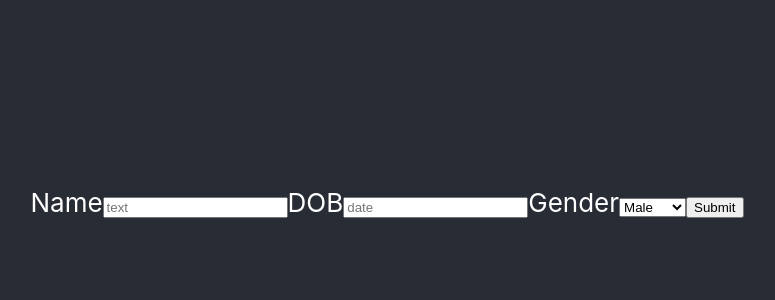
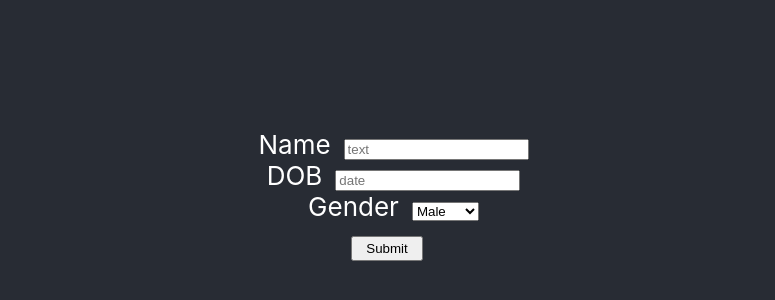
Before and after one commit to ML6503/React-Form, a React (Create React App) app: page / in a window 1280 px wide. Shown: the part 198-498 px from the top of the page, without its empty margins (253-1028 px from the left). Built offline with nearby package versions, Linux system fonts and the light colour scheme.

Commit message:
some nasty css added

```diff
--- a/src/App.css
+++ b/src/App.css
@@ -12,7 +12,7 @@
   background-color: #282c34;
   min-height: 100vh;
   display: flex;
-  flex-direction: column;
+  /* flex-direction: column; */
   align-items: center;
   justify-content: center;
   font-size: calc(10px + 2vmin);
@@ -31,3 +31,17 @@
     transform: rotate(360deg);
   }
 }
+
+.form {
+  flex-direction: column;
+}
+
+.label {
+  padding: .5em;
+}
+
+.submit {
+  align-self: center;
+  margin: 1em;
+  padding: .25em 1em;
+}
--- a/src/App.js
+++ b/src/App.js
@@ -1,5 +1,4 @@
 import React from 'react';
-import logo from './logo.svg';
 import './App.css';
 import Form from './Form';
 
--- a/src/Form.js
+++ b/src/Form.js
@@ -39,14 +39,14 @@ class Form extends React.Component {
     render()  {
 
         return (
-            <div>
+            <form className="form" onSubmit={this.onSubmit}>
                 {
                     this.props.input.map(el => {
                         //return input for every el
                         if(el.id === "name") {
                             return (
-                                <>
-                                    <label htmlFor={el.id}>{el.label}</label>
+                                <div key={el.id}>
+                                    <label className="label" htmlFor={el.id}>{el.label}</label>
                                     <input
                                         placeholder={el.type}
                                         id={el.id}
@@ -54,35 +54,36 @@ class Form extends React.Component {
                                         pattern="\S+ \S+.*"
                                         onInput={(event) => {this.handleInput(event.target.value, el.id)}}
                                     />
-                                </>
+                                </div>
                             );
                         } else if(el.id === "dob") {
                             return (
-                                <>
-                                    <label htmlFor={el.id}>{el.label}</label>
+                                <div key={el.id}>
+                                    <label className="label" htmlFor={el.id}>{el.label}</label>
                                     <input
                                         placeholder={el.type}
                                         id={el.id}
                                         required
                                     />
-                                </>
+                                </div>
                             );
                         } else if (el.id === "gender") {
                             return (
-                                <>
-                                    <label htmlFor={el.id}>{el.label}</label>
+                                <div key={el.id}>
+                                    <label className="label" htmlFor={el.id}>{el.label}</label>
                                     <select name={el.name}>
                                         <option value="1">Male</option>
                                         <option value="2">Female</option>
                                     </select>
-                                </>
+                                </div>
                             );
                         }
+                        return false;
                     })
 
                 }
-                <button type='submit' onClick={this.onSubmit}>Submit</button>
-            </div>
+                <button className="submit" type='submit'>Submit</button>
+            </form>
         );
     }
 }
```
